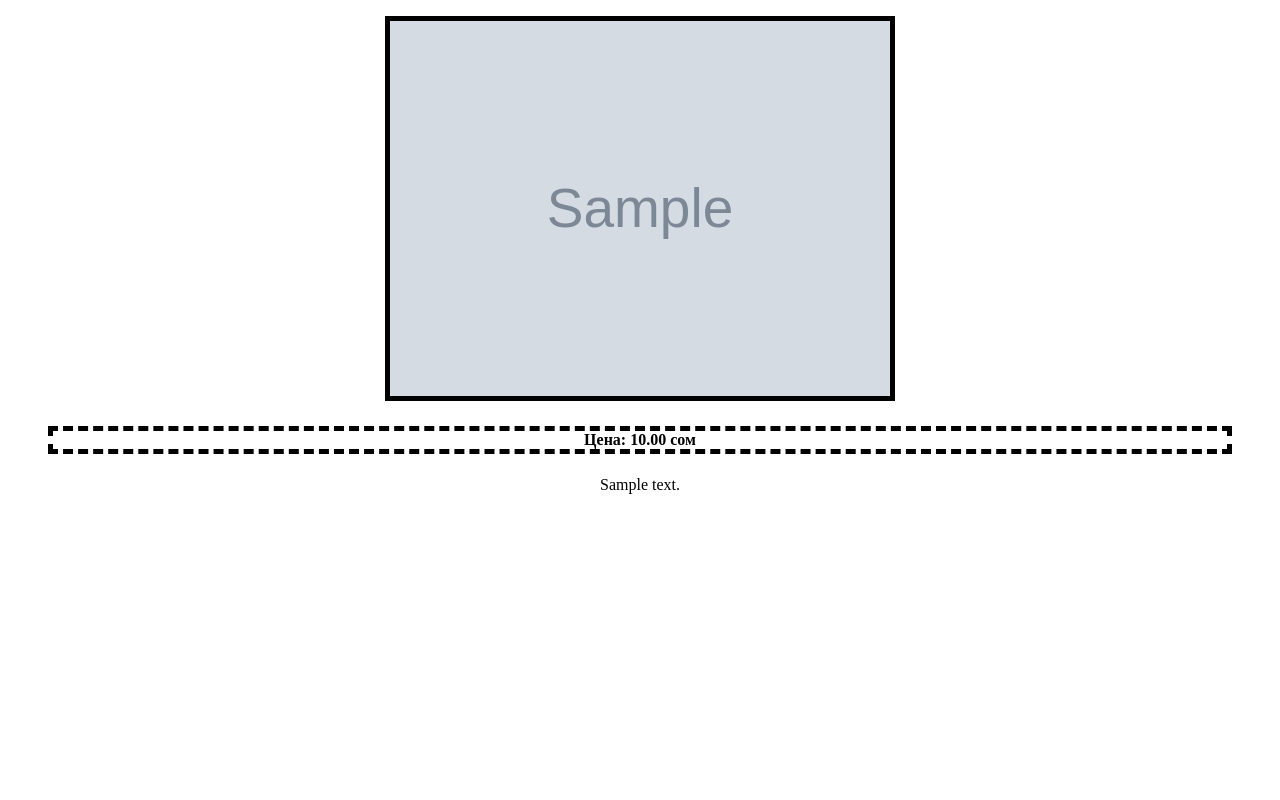
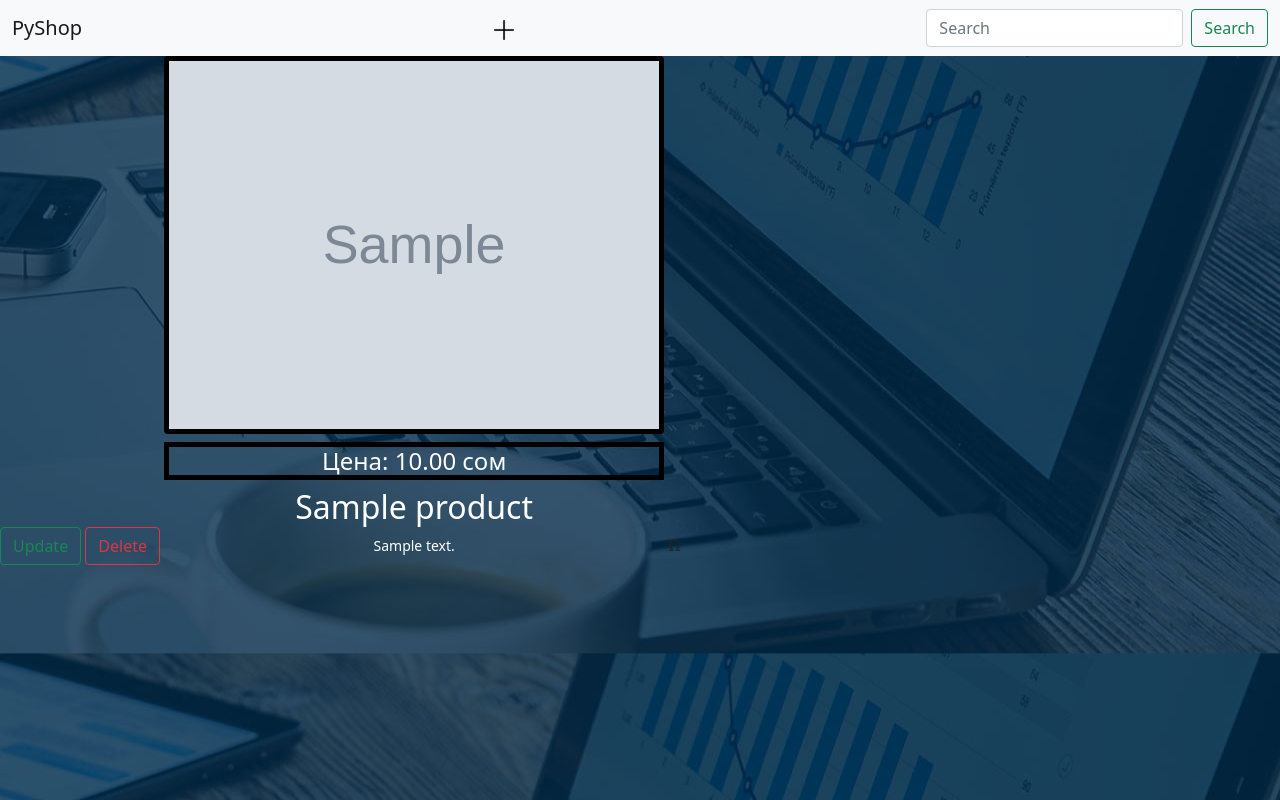
Before and after one commit to kani0798/Python10_Shop, a Django app: page /product/1/ in a window 1280 px wide. Run offline with Django 3.2, Linux system fonts and the light colour scheme; tables that the repository leaves empty hold one stand-in row (values such as "Sample post"); grey boxes marked "Sample" are stand-in pictures.

Commit message:
Add CRUD.

```diff
--- a/product/models.py
+++ b/product/models.py
@@ -20,7 +20,7 @@
         ('out of stock', 'Out of Stock'),
         ('await', 'Awaiting')
     )
-    title = models.CharField(max_length=100)
+    name = models.CharField(max_length=100)
     description = models.TextField()
     price = models.DecimalField(max_digits=10,
                                 decimal_places=2)
@@ -32,4 +32,8 @@
                               max_length=20)
 
     def __str__(self):
-        return self.title
+        return self.name
+
+    def get_absolute_url(self):
+        from django.urls import reverse
+        return reverse('detail', kwargs={'product_id': self.pk})
--- a/product/templates/product/detail.html
+++ b/product/templates/product/detail.html
@@ -1,15 +1,16 @@
-<!DOCTYPE html>
-<html lang="en">
-<head>
-    <meta charset="UTF-8">
-    <title>Title</title>
-</head>
-<body>
+{% extends 'base.html' %}
+{% load static %}
+{% block content %}
+
+<a class="btn btn-outline-success" href="{% url 'update-product' product.id %}" role="button">Update</a>
+<a class="btn btn-outline-danger" href="{% url 'delete-product' product.id %}" role="button">Delete</a>
+
+
     <figure style="text-align: center;" class="figure">
   <img style="width: 500px; height: auto; border: 5px solid black;" src="{{ product.image.url }}" class="figure-img img-fluid rounded" alt="...">
-  <h4 style="border: 5px dashed black;">Цена: {{ product.price }} сом</h4>
-        <figcaption class="figure-caption">{{ product.description }}</figcaption>
+  <h4 style="border: 5px solid black; color: #fff;">Цена: {{ product.price }} сом</h4>
+       <h2 style="color: #fff;">{{ product.name }}</h2>
+        <figcaption style="color: #fff;" class="figure-caption">{{ product.description }}</figcaption>
 </figure>
-
-</body>
-</html>
+Ω
+{% endblock %}
--- a/product/urls.py
+++ b/product/urls.py
@@ -7,4 +7,10 @@
     path('<str:slug>/', product_list, name='list'),
     path('product/<int:product_id>/', product_detail,
                                       name='detail'),
+    path('product/create/', create_product,
+                            name='create-product'),
+    path('product/update/<int:product_id>/', update_product,
+                            name='update-product'),
+    path('product/delete/<int:product_id>/', delete_product,
+                            name='delete-product'),
 ]
--- a/product/views.py
+++ b/product/views.py
@@ -1,5 +1,6 @@
-from django.shortcuts import render
+from django.shortcuts import render, redirect, get_object_or_404
 
+from .forms import CreateProductForm, UpdateProductForm
 from .models import Category, Product
 
 
@@ -17,3 +18,38 @@
 def product_detail(request, product_id):
     product = Product.objects.get(pk=product_id)
     return render(request, 'product/detail.html', {'product': product})
+
+
+def create_product(request):
+    if request.method == 'POST':
+        product_form = CreateProductForm(request.POST,
+                                         request.FILES)
+        if product_form.is_valid():
+            product = product_form.save()
+            # product = Product.objects.create(**product_form.cleaned_data)
+            return redirect(product.get_absolute_url())
+    else:
+        product_form = CreateProductForm()
+    return render(request, 'product/create_product.html',
+                      {'product_form': product_form})
+
+
+def update_product(request, product_id):
+    product = get_object_or_404(Product, pk=product_id)
+    product_form = UpdateProductForm(request.POST or None,
+                                     request.FILES or None,
+                                     instance=product)
+    if product_form.is_valid():
+        product_form.save()
+        return redirect(product.get_absolute_url())
+    return render(request, 'product/update_product.html',
+                  {'product_form': product_form})
+
+def delete_product(request, product_id):
+    product = get_object_or_404(Product, pk=product_id)
+    if request.method == 'POST':
+        slug = product.category.slug
+        product.delete()
+        return redirect('list', slug)
+    return render(request, 'product/delete_product.html',
+                  {'product': product})
--- a/shop/settings.py
+++ b/shop/settings.py
@@ -57,7 +57,9 @@
 TEMPLATES = [
     {
         'BACKEND': 'django.template.backends.django.DjangoTemplates',
-        'DIRS': [],
+        'DIRS': [
+            os.path.join(BASE_DIR, 'templates'),
+        ],
         'APP_DIRS': True,
         'OPTIONS': {
             'context_processors': [
@@ -79,7 +81,7 @@
 DATABASES = {
     'default': {
         'ENGINE': 'django.db.backends.postgresql',
-        'NAME': 'pyshop_db',
+        'NAME': 'pyshop_db1',
         'USER': 'kani',
         'PASSWORD': '1',
         'HOST': 'localhost',
--- /dev/null
+++ b/templates/base.html
@@ -0,0 +1,35 @@
+<!DOCTYPE html>
+{% load static %}
+<html lang="en">
+<head>
+    <meta charset="UTF-8">
+    <link href="https://cdn.jsdelivr.net/npm/bootstrap@5.0.0-beta3/dist/css/bootstrap.min.css" rel="stylesheet" integrity="sha384-eOJMYsd53ii+scO/bJGFsiCZc+5NDVN2yr8+0RDqr0Ql0h+rP48ckxlpbzKgwra6" crossorigin="anonymous">
+    <title>{% block title %} {% endblock %}</title>
+</head>
+
+<style>
+    body {
+        background: url({% static 'img/background.jpeg' %}) 100%;
+
+    }
+</style>
+
+<body>
+    <nav class="navbar navbar-light bg-light">
+  <div class="container-fluid">
+    <a href="{% url 'home' %}" class="navbar-brand">PyShop</a>
+       <a href="{% url 'create-product' %}" class="navbar-brand">
+           <img style="width: 20px; height: auto;" src="{% static 'img/plus.png' %}"></a>
+
+    <form class="d-flex">
+      <input class="form-control me-2" type="search" placeholder="Search" aria-label="Search">
+      <button class="btn btn-outline-success" type="submit">Search</button>
+    </form>
+  </div>
+</nav>
+    {% block content %}
+
+    {% endblock %}
+
+</body>
+</html>
```
Also changed, not shown: product/forms.py (added, +14 -0 lines), product/templates/product/create_product.html (added, +8 -0 lines), product/templates/product/delete_product.html (added, +10 -0 lines), product/templates/product/home.html (+4 -19 lines), product/templates/product/list.html (+5 -11 lines), product/templates/product/update_product.html (added, +8 -0 lines), product/migrations/0002_auto_20210329_0917.py (added), static/img/plus.png (added).
